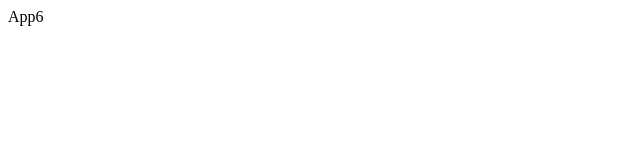
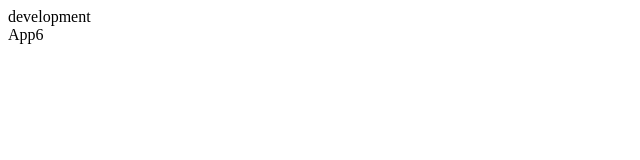
Before and after one commit to dykevin23/rebase, a React (Create React App) app: page / in a window 1280 px wide. Shown: the top 160 px of the page, without its empty margins (0-640 px from the left). Built offline with nearby package versions, Linux system fonts and the light colour scheme.

Commit message:
development commit

```diff
--- a/src/index.js
+++ b/src/index.js
@@ -5,6 +5,7 @@ import App from "./App";
 const root = ReactDOM.createRoot(document.getElementById("root"));
 root.render(
   <React.StrictMode>
+    {"development"}
     <App />
   </React.StrictMode>
 );
```
